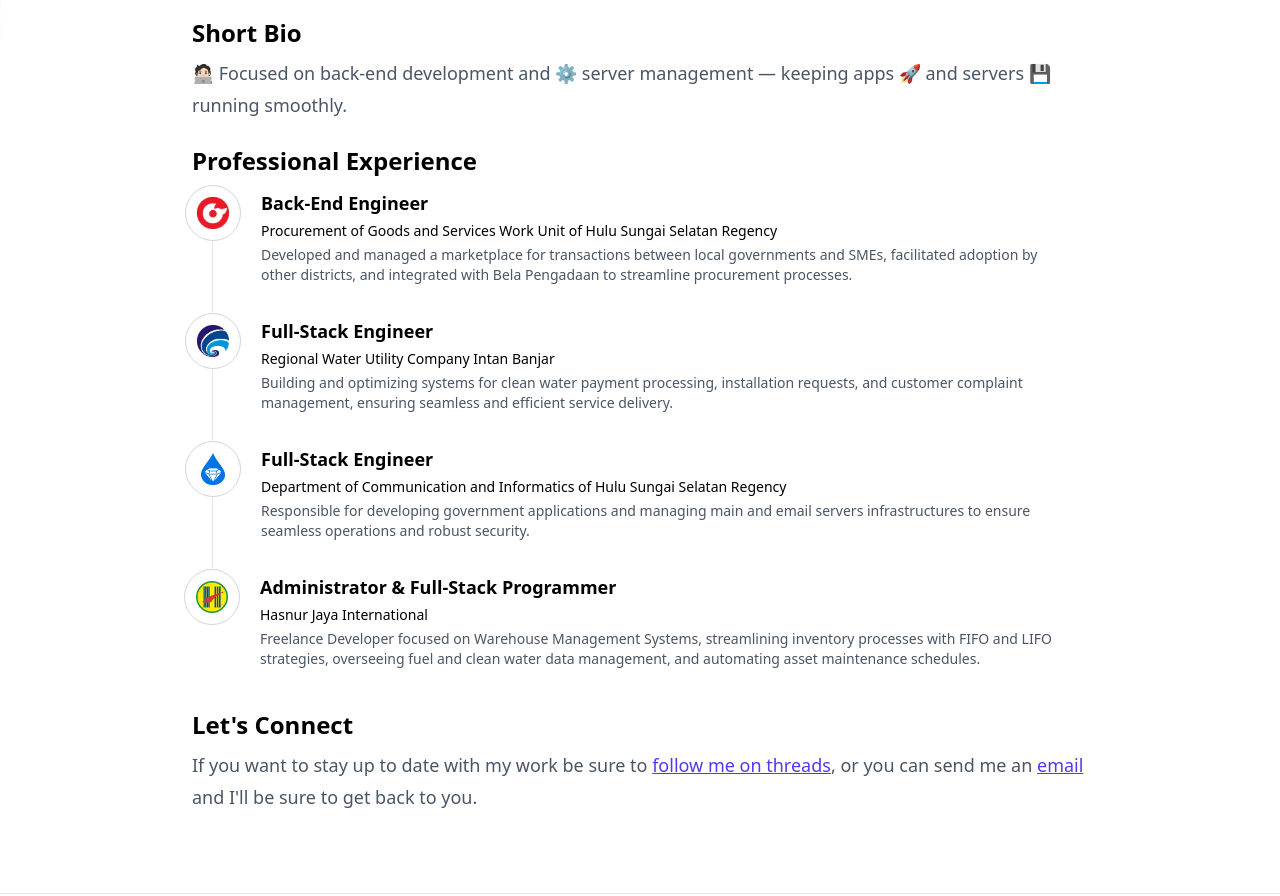
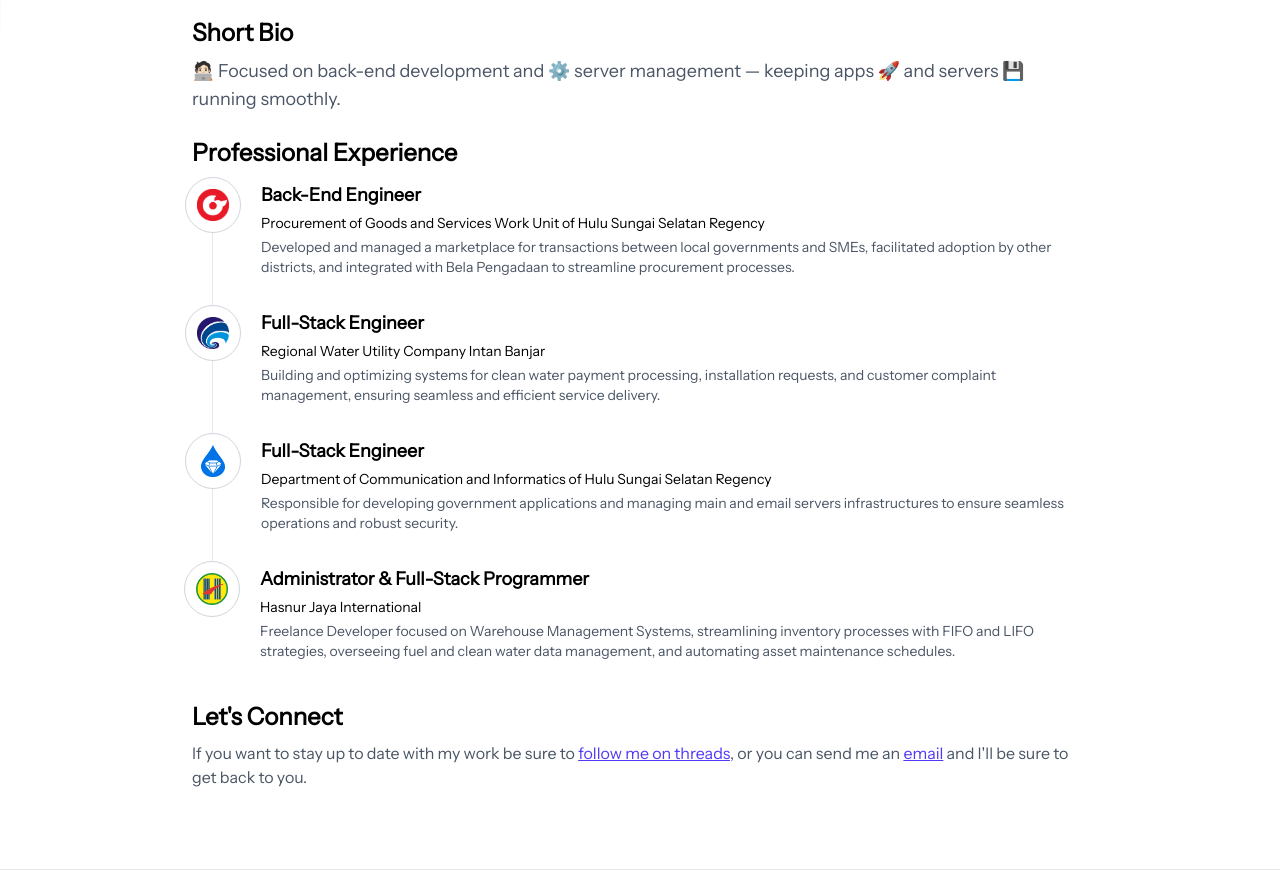
Before and after one commit to OctopyID/Octopy, an Astro site: page /about in a window 1280 px wide. Shown: the part 478-1374 px from the top of the page. Built offline with nearby package versions, Linux system fonts and the light colour scheme; Astro itself is replaced by a stand-in of ours.

Commit message:
fix: adjust fonts and improve prose styling

```diff
--- a/package.json
+++ b/package.json
@@ -12,6 +12,8 @@
     "dependencies": {
         "@astrojs/sitemap": "^3.2.1",
         "@astrojs/vue": "^5.0.7",
+        "@fontsource/geist-mono": "^5.1.1",
+        "@fontsource/instrument-sans": "^5.1.1",
         "@vueuse/core": "^12.7.0",
         "astro": "^5.3.0",
         "astro-robots-txt": "^1.0.0",
--- a/src/pages/about.astro
+++ b/src/pages/about.astro
@@ -18,7 +18,7 @@ import Experience from '../views/Experience.astro';
         <img src="/images/banner.webp" class="relative z-30 my-5 w-full rounded-xl" alt="" />
 
         <h2 class="mb-2 text-2xl font-bold dark:text-gray-200">Short Bio</h2>
-        <p class="text-sm leading-6 text-gray-600 sm:text-base sm:leading-7 lg:text-lg lg:leading-8 dark:text-gray-400">
+        <p class="text-sm  text-gray-600 sm:text-base lg:text-lg  dark:text-gray-400">
             🧑🏻‍💻 Focused on back-end development and ⚙️ server management — keeping apps 🚀 and servers 💾 running smoothly.
         </p>
 
@@ -42,7 +42,7 @@ import Experience from '../views/Experience.astro';
         </div>
 
         <h2 class="mt-5 mb-2 text-2xl font-bold dark:text-gray-200">Let's Connect</h2>
-        <p class="text-sm leading-6 text-gray-600 sm:text-base sm:leading-7 lg:text-lg lg:leading-8 dark:text-gray-400">
+        <p class="text-sm  text-gray-600 sm:text-base slg:text-lg dark:text-gray-400">
             If you want to stay up to date with my work be sure to <a href="https://www.threads.net/@supianidz" target="_blank" class="text-indigo-600 underline">follow me on
             threads</a
         >, or you can send me an <a href="mailto:supianidz@octopy.dev" class="text-indigo-600 underline">email</a> and I'll be sure to get back to you.
--- a/src/style/main.css
+++ b/src/style/main.css
@@ -22,6 +22,14 @@ html.dark pre:has(code) span {
     text-decoration: var(--shiki-dark-text-decoration) !important;
 }
 
+body {
+    font-family: 'Instrument Sans', sans-serif;
+}
+
+pre.astro-code {
+    font-family: 'Geist Mono', monospace;
+}
+
 .astro-code {
     @apply rounded-xl border border-dashed border-gray-500;
 }
--- a/src/views/Post.astro
+++ b/src/views/Post.astro
@@ -1,4 +1,5 @@
 ---
+import '@fontsource/geist-mono';
 import MainLayout from './layouts/MainLayout.astro';
 const { frontmatter } = Astro.props;
 ---
@@ -15,7 +16,7 @@ const { frontmatter } = Astro.props;
             </h1>
         </div>
 
-        <article class="mx-auto prose prose-sm mb-20 w-full max-w-4xl px-7 lg:prose-lg lg:px-0 dark:prose-invert">
+        <article class="mx-auto prose prose-md mb-20 w-full max-w-4xl px-7 lg:px-0 dark:prose-invert">
             <slot />
         </article>
     </main>
--- a/src/views/layouts/MainLayout.astro
+++ b/src/views/layouts/MainLayout.astro
@@ -1,5 +1,6 @@
 ---
 import '@style/main.css';
+import '@fontsource/instrument-sans';
 import SquareLines from './partials/SquareLines.astro';
 import Header from '@views/layouts/partials/vue/Header.vue';
 import Footer from '@views/layouts/partials/vue/Footer.vue';
```
Also changed, not shown: 1 other file.
